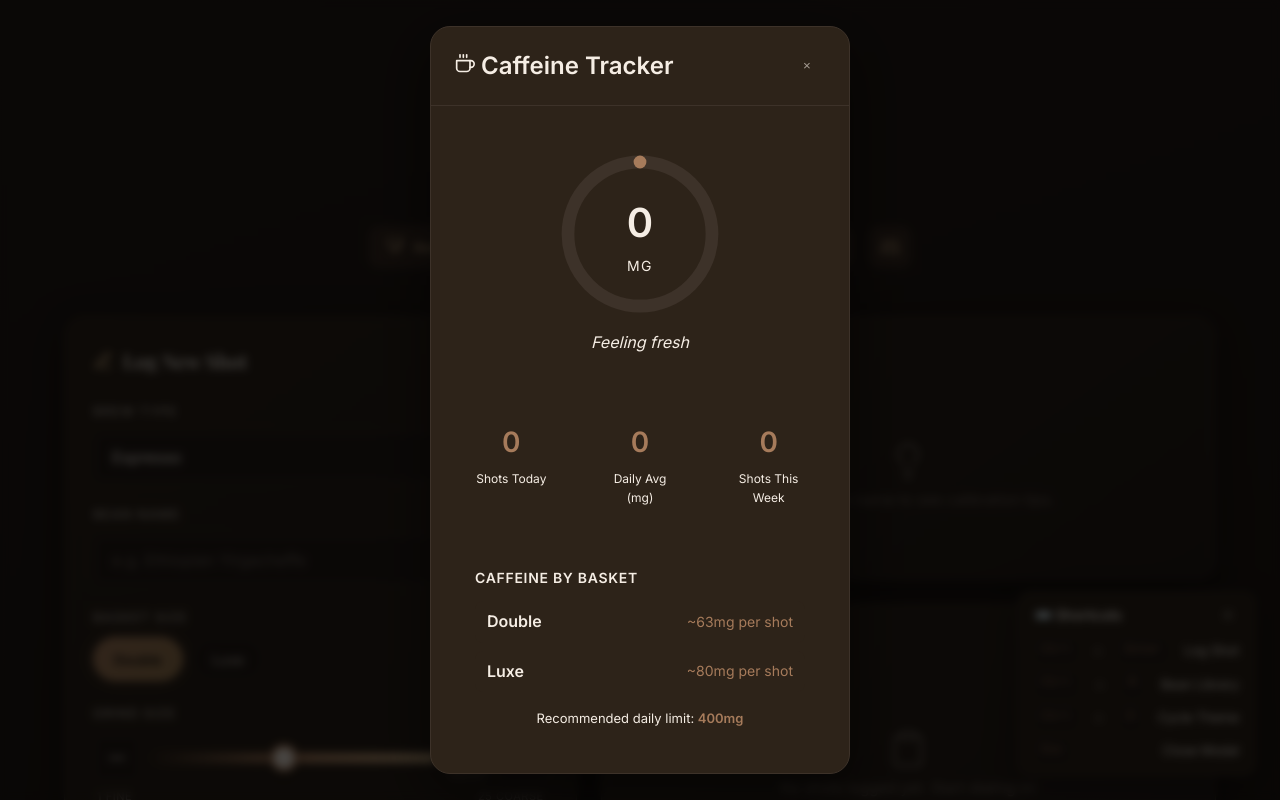
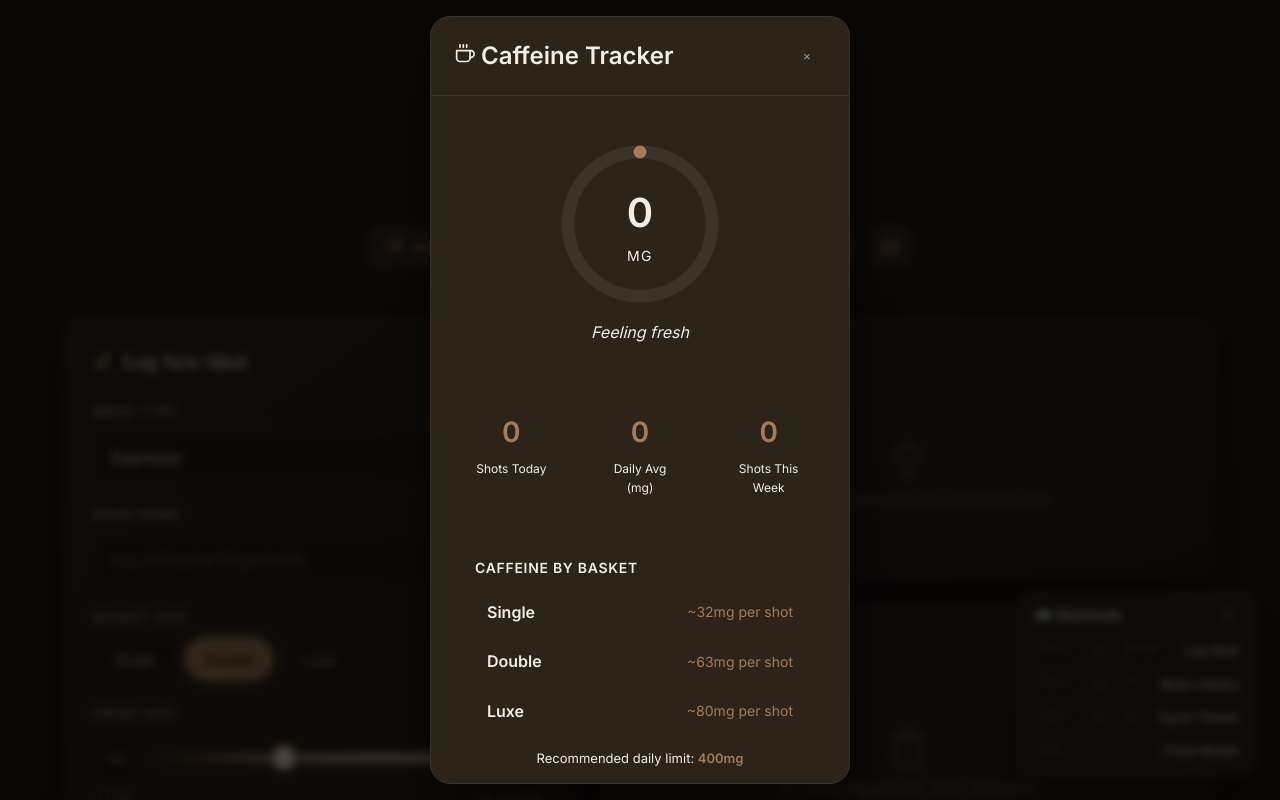
Before and after one commit to Arishawke/luxe_cafe_dashboard, a React (Vite) app: page / in a window 1280 px wide. Both pictures are taken after a click on the button "Caffeine". Shown: the top 800 px of the page. Built offline with nearby package versions, Linux system fonts and the light colour scheme.

Commit message:
added single shot option

```diff
--- a/src/App.tsx
+++ b/src/App.tsx
@@ -2427,9 +2427,9 @@ function App() {
             <div className="modal__body">
               {(() => {
                 // Caffeine amounts per basket type (mg)
-                const CAFFEINE_MG: Record<string, number> = { 'Double': 63, 'Luxe': 80 };
+                const CAFFEINE_MG: Record<string, number> = { 'Single': 32, 'Double': 63, 'Luxe': 80 };
                 // Actual espresso shots per basket type
-                const SHOTS_PER_BASKET: Record<string, number> = { 'Double': 2, 'Luxe': 4 };
+                const SHOTS_PER_BASKET: Record<string, number> = { 'Single': 1, 'Double': 2, 'Luxe': 4 };
 
                 // Get today's date (start of day)
                 const today = new Date();
@@ -2525,6 +2525,10 @@ function App() {
                     <div className="caffeine-info">
                       <h3>Caffeine by Basket</h3>
                       <div className="caffeine-breakdown">
+                        <div className="caffeine-breakdown__item">
+                          <span className="caffeine-breakdown__basket">Single</span>
+                          <span className="caffeine-breakdown__mg">~32mg per shot</span>
+                        </div>
                         <div className="caffeine-breakdown__item">
                           <span className="caffeine-breakdown__basket">Double</span>
                           <span className="caffeine-breakdown__mg">~63mg per shot</span>
--- a/src/constants.ts
+++ b/src/constants.ts
@@ -14,7 +14,7 @@ export const RATING_COLORS: Record<Rating, string> = {
 
 // Options for selectors
 export const BREW_TYPES: BrewType[] = ['Espresso', 'Drip Coffee', 'Cold Brew', 'Cold Pressed', 'Over Ice'];
-export const BASKETS: Basket[] = ['Double', 'Luxe'];
+export const BASKETS: Basket[] = ['Single', 'Double', 'Luxe'];
 export const TEMPERATURES: Temperature[] = ['Low', 'Med', 'High'];
 export const STRENGTHS: { value: Strength; label: string }[] = [
     { value: 1, label: '1 Mild' },
--- a/src/types.ts
+++ b/src/types.ts
@@ -1,4 +1,4 @@
-export type Basket = 'Double' | 'Luxe';
+export type Basket = 'Single' | 'Double' | 'Luxe';
 export type Temperature = 'Low' | 'Med' | 'High';
 export type Strength = 1 | 2 | 3;
 
```
